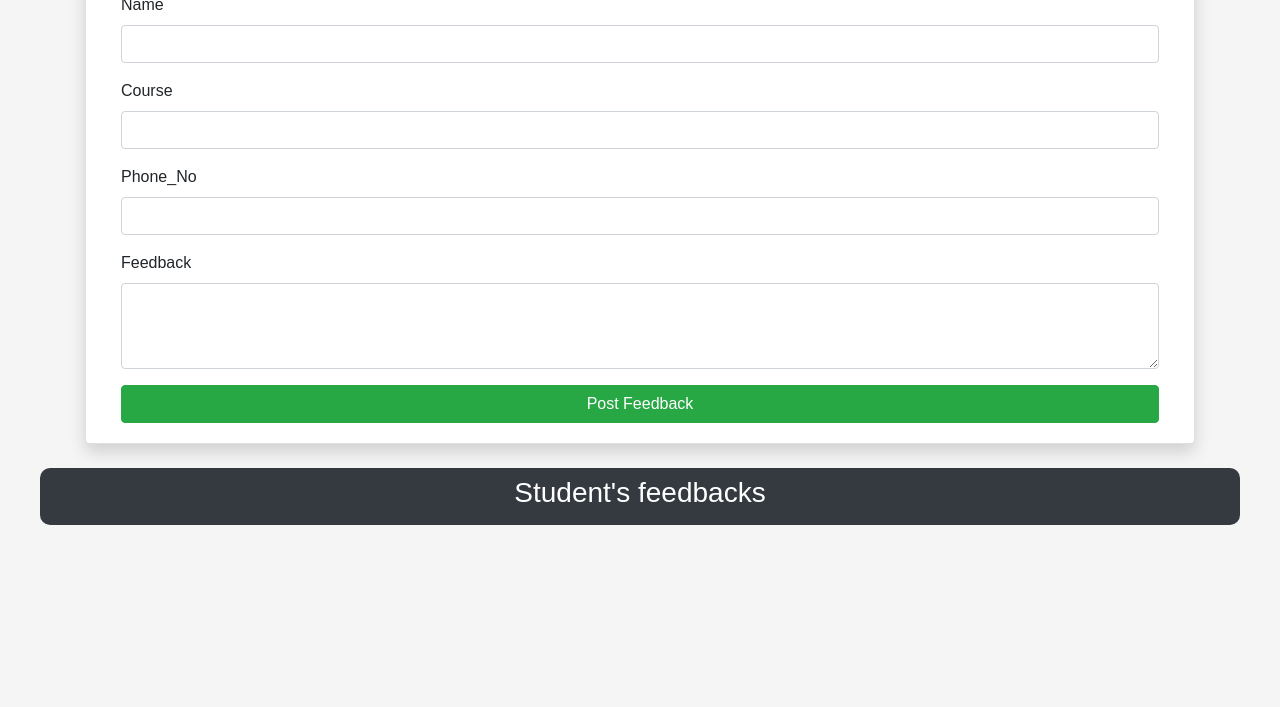
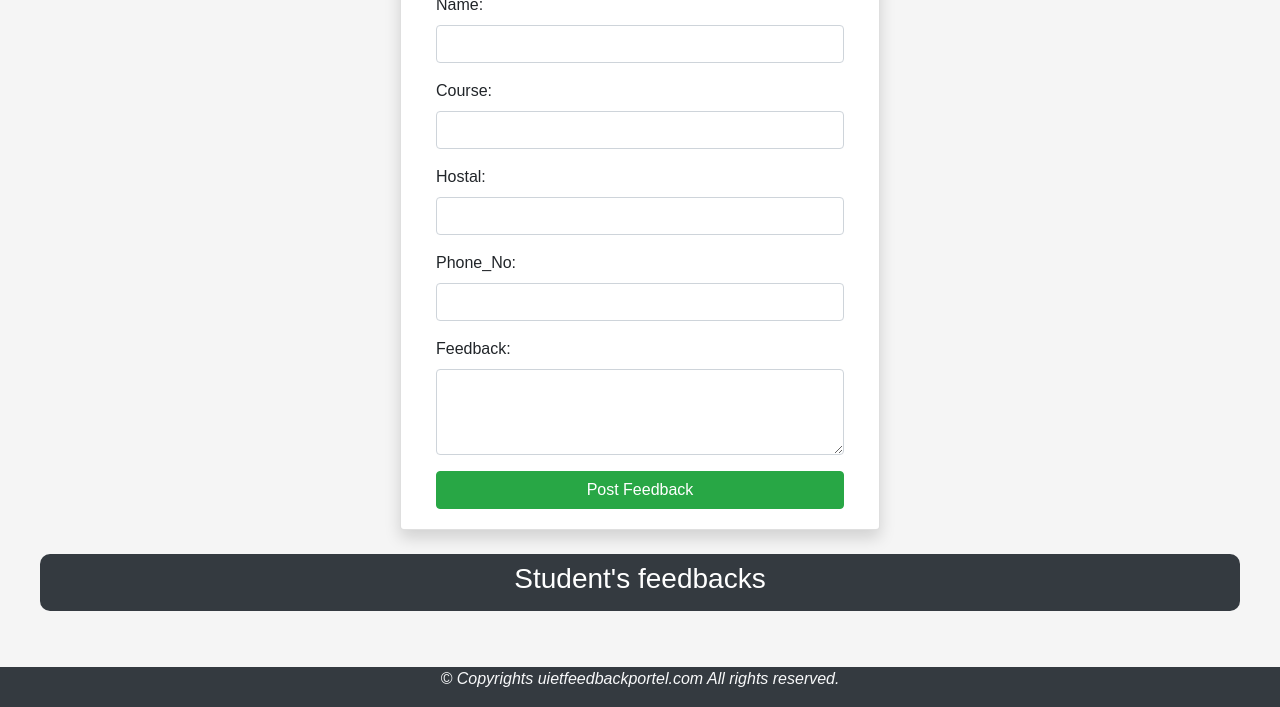
Before and after one commit to coderaditya01/Collage_Feedback_System, a website: page views/feedback.html in a window 1280 px wide. Shown: the part 260-967 px from the top of the page. Before the commit the page ends 825 px from the top, so only its background shows below. Drawn offline with nearby package versions, Linux system fonts and the light colour scheme; no server answers; a web font is replaced by a local one.

Commit message:
hostal up

```diff
--- a/views/feedback.html
+++ b/views/feedback.html
@@ -40,8 +40,7 @@
     </nav>
     </div>
     <div class="container">
-        <div class="card mx-auto mt-4 shadow rounded"
->
+        <div class="card mx-auto mt-4 shadow rounded" style="width: 30rem;">
             <div class="card-body">
                 <h4 class="card-title font-weight-bold text-center">
                     <h2 class="text-center">Submit a feedback</h2>
@@ -49,28 +48,35 @@
                 <form action="" class="needs-validation">
                     <div class="col-md-12">
                         <div class="form-group ">
-                            <label for="yourname">Name</label>
+                            <label for="yourname">Name:</label>
                             <input type="text" name="yourname" placeholder="" class="form-control" id="yourname"
                                 aria-describedby="emailHelp" required minlength="3">
                         </div>
                     </div>
                     <div class="col-md-12">
                         <div class="form-group ">
-                            <label for="course">Course</label>
+                            <label for="course">Course:</label>
                             <input type="text" name="course" placeholder="" class="form-control" id="course"
                                 aria-describedby="emailHelp" required minlength="3">
                         </div>
                     </div>
                     <div class="col-md-12">
                         <div class="form-group ">
-                            <label for="phoneno">Phone_No</label>
+                            <label for="hostal">Hostal:</label>
+                            <input type="text" name="hostal" placeholder="" class="form-control" id="hostal"
+                                aria-describedby="emailHelp" required minlength="3">
+                        </div>
+                    </div>
+                    <div class="col-md-12">
+                        <div class="form-group ">
+                            <label for="phoneno">Phone_No:</label>
                             <input type="text" name="phoneno" placeholder="" class="form-control" id="phoneno"
                                 aria-describedby="emailHelp" required minlength="3">
                         </div>
                     </div>
                     <div class="col-md-12">
                         <div class="form-group">
-                            <label for="textarea">Feedback</label>
+                            <label for="textarea">Feedback:</label>
                             <textarea type="text" class="form-control" name="comment" id="textarea" rows="3"
                                 placeholder="" required minlength="20"></textarea>
                         </div>
@@ -131,30 +137,16 @@
         </div>
     </div>
 </section>
+<div class="row mt-3 mx-0 px-0">
+    <div class="col-md-12 py-2px text-center bg-dark">
+      <p class="font-italic text-light ">&copy; Copyrights uietfeedbackportel.com All rights reserved.</p>
+    </div>
+  </div>
     <script src="/socket.io/socket.io.js"></script>
     <script src="https://cdnjs.cloudflare.com/ajax/libs/moment.js/2.25.3/moment.min.js"></script>
     <script src="/js/app.js"></script>
 
-    <script>
-        // Example starter JavaScript for disabling form submissions if there are invalid fields
-        (function () {
-            'use strict';
-            window.addEventListener('load', function () {
-                // Fetch all the forms we want to apply custom Bootstrap validation styles to
-                var forms = document.getElementsByClassName('needs-validation');
-                // Loop over them and prevent submission
-                var validation = Array.prototype.filter.call(forms, function (form) {
-                    form.addEventListener('submitBtn', function (event) {
-                        if (form.checkValidity() === false) {
-                            event.preventDefault();
-                            event.stopPropagation();
-                        }
-                        form.classList.add('was-validated');
-                    }, false);
-                });
-            }, false);
-        })();
-    </script>
+
 </body>
 
 </html>
```
